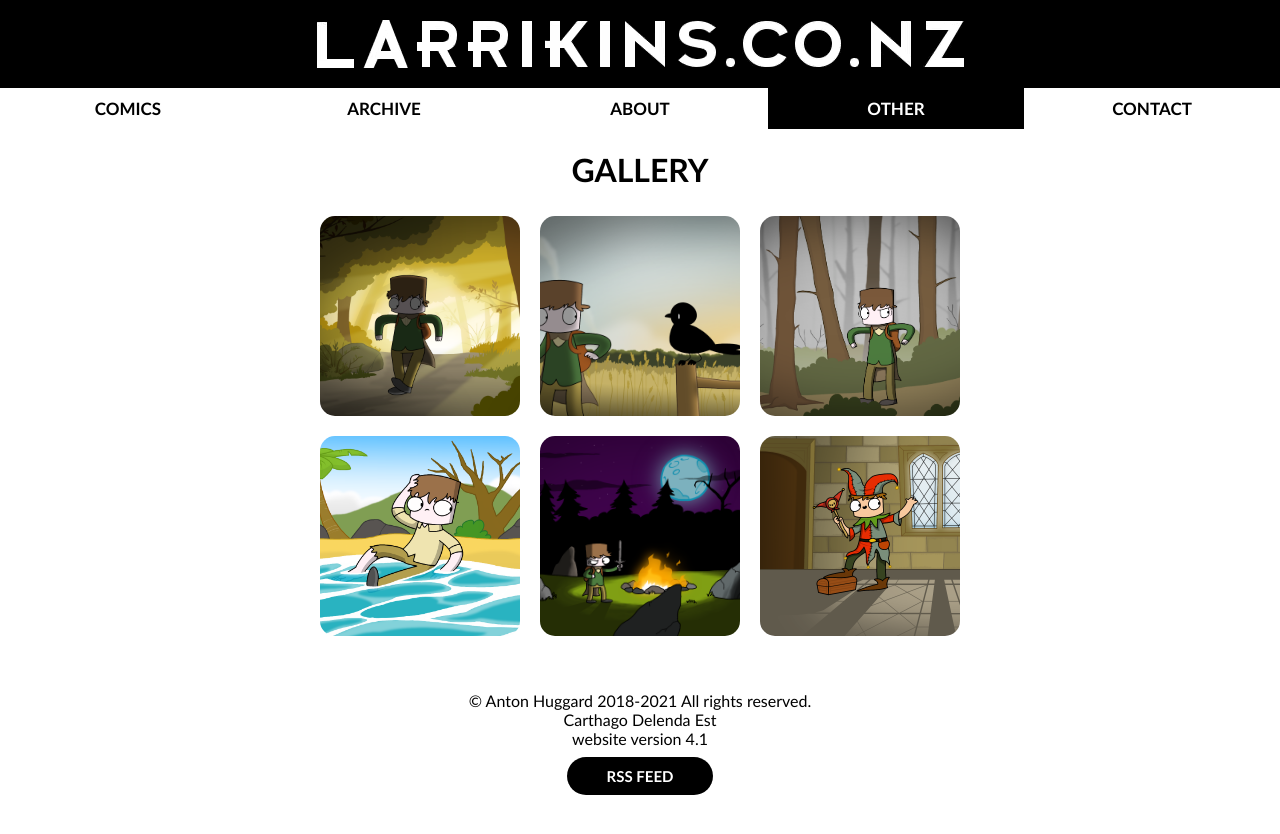
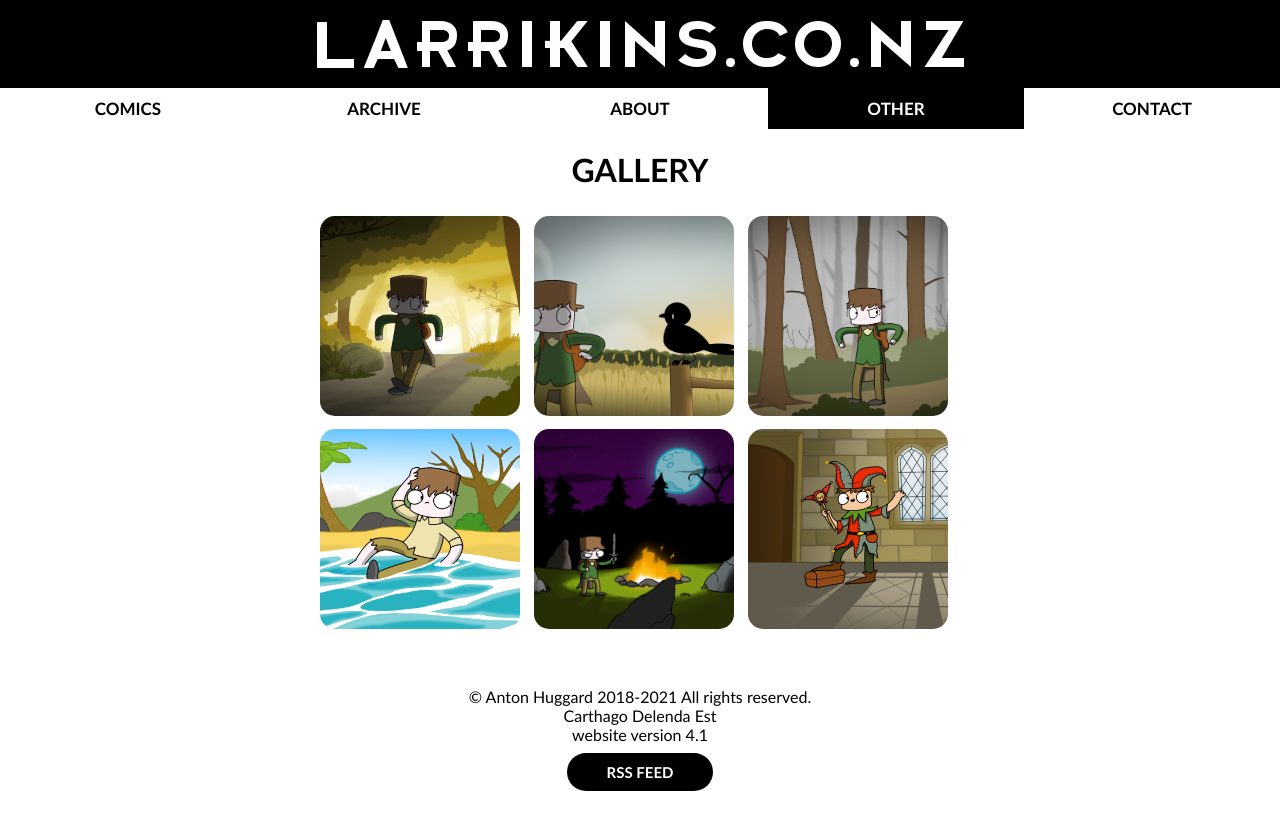
Before and after one commit to AntonHuggard/larrikins, a Jekyll site: the page built from gallery.html, in a window 1280 px wide. Shown: the top 834 px of the page. Built offline with Jekyll 4.4.1, drawn with Linux system fonts in a browser that asks for light colours.

Commit message:
dynamic gallery page

```diff
--- a/assets/css/gallery.css
+++ b/assets/css/gallery.css
@@ -1,32 +1,13 @@
-/* .gallery-container {
-    width: 100%;
-    max-width: 650px;
-
-} */
-@media only screen and (min-width: 475px) {
-
-    .gallery-container {
-        width: 450px;
-        display: grid;
-        grid-template-columns: repeat(2, 1fr);
-        grid-gap: 10px;
-    }
-}
-@media only screen and (min-width: 705px) {
-
-    .gallery-container {
-        width: 650;
-        display: grid;
-        grid-template-columns: repeat(3, 1fr);
-        grid-gap: 10px;
-    }
+.gallery-container {
+    width: 210px;
+    margin: auto;
+    display: block;
 }
 
 .gallery-img {
     height: 200px;
     width: 200px;
     object-fit: cover;
-    /* margin: auto; */
     padding: 5px;
     border-radius: 20px;
 }
@@ -36,3 +17,15 @@
     transition-duration: 0.5s;
     box-shadow: 1px 10px 10px rgb(102, 102, 102);
 }
+
+@media only screen and (min-width: 500px) {
+    .gallery-container {
+        width: 430px;
+    }
+}
+
+@media only screen and (min-width: 800px) {
+    .gallery-container {
+        width: 650px;
+    }
+}
--- a/gallery.html
+++ b/gallery.html
@@ -13,7 +13,7 @@
 
 <h1>GALLERY</h1>
 
-<div class='gallery-container centre'>
+<div class='gallery-container'>
     <img class='gallery-img' src='../art/48_Adventurer-Golden-Wood.png'>
     <img class='gallery-img' src='../art/47_Adventurer-Crow.png'>
     <img class='gallery-img' src='../art/46_Adventurer-Misy Forest.png'>
```
Also changed, not shown: other parts of gallery.html (+8 -0 lines).
